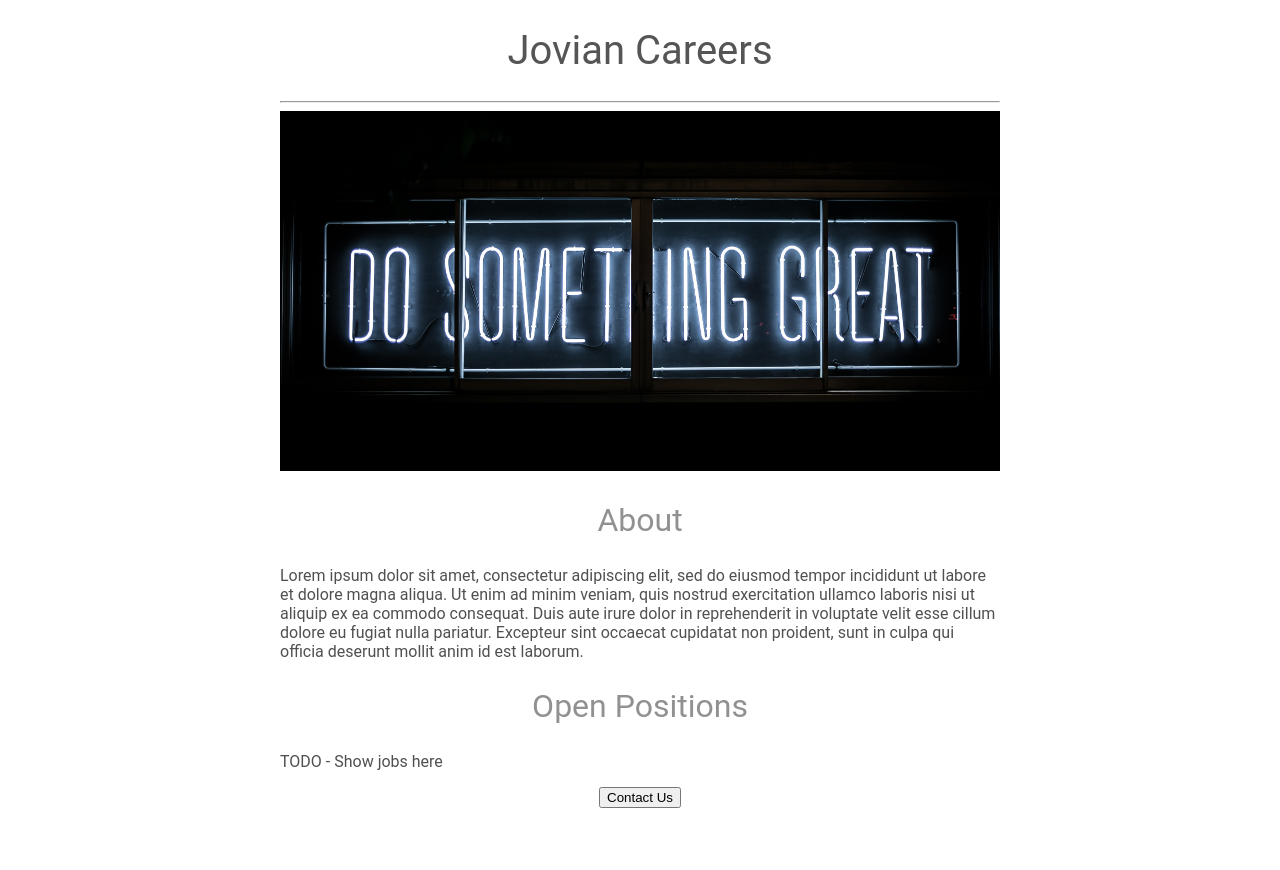
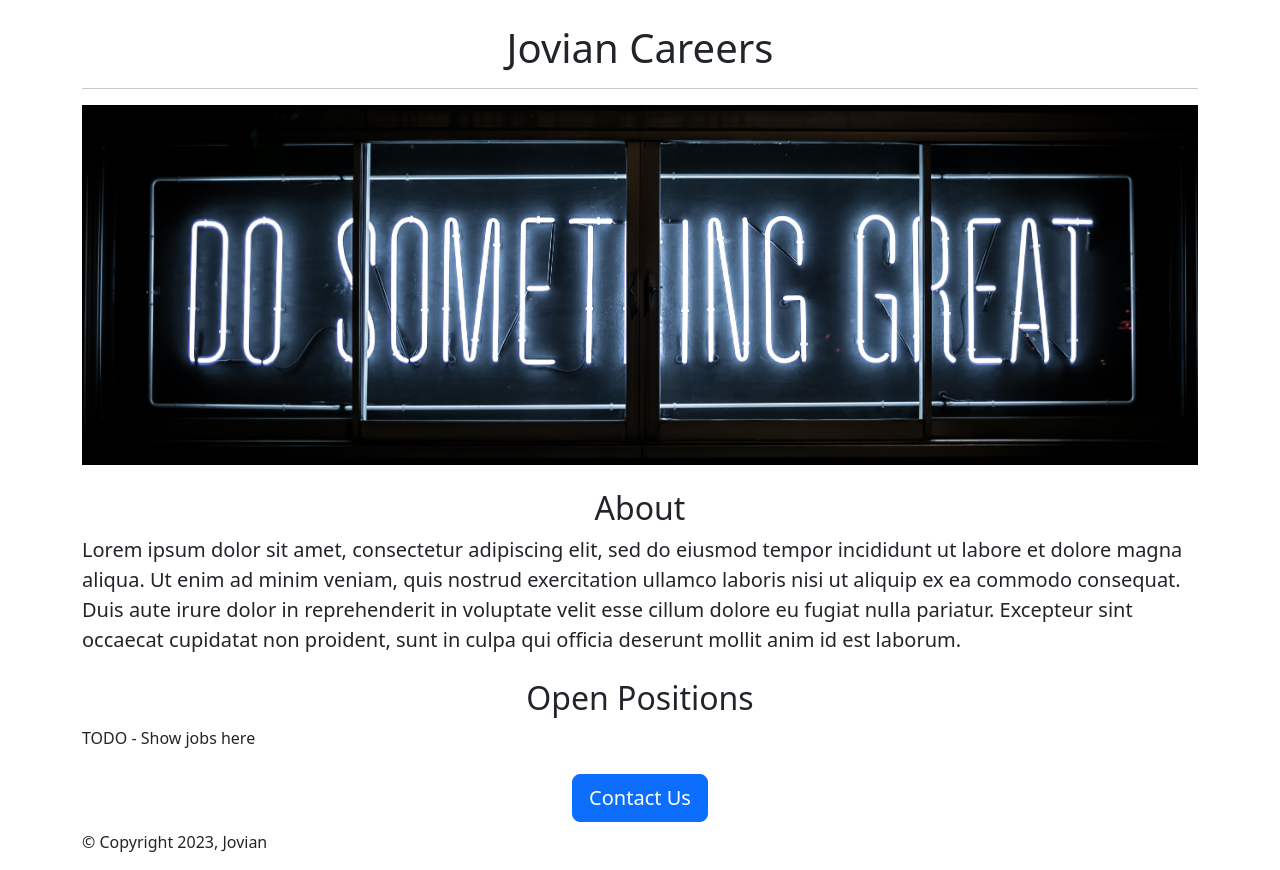
Before and after one commit to tuladhar33/jovian-careers-website-v2, a Python web app: template templates/home.html in a window 1280 px wide. Before the commit the page ends 808 px from the top, so only its background shows below. Run offline with Jinja, Linux system fonts and the light colour scheme; the template is opened without the code that fills it, so the values that code supplies are empty.

Commit message:
added  bootstrap css

```diff
--- a/templates/home.html
+++ b/templates/home.html
@@ -2,51 +2,31 @@
 <html>
   <head>
     <title>Jovian Careers</title>
+    <meta charset="utf-8">
+    <meta name="viewport" content="width=device-width, initial-scale=1">
+    <link href="https://cdn.jsdelivr.net/npm/bootstrap@5.3.0-alpha3/dist/css/bootstrap.min.css" rel="stylesheet" integrity="sha384-KK94CHFLLe+nY2dmCWGMq91rCGa5gtU4mk92HdvYe+M/SXH301p5ILy+dN9+nJOZ" crossorigin="anonymous">
     <style>
-      h1 {
-        font-size: 40px;
-        font-family: Roboto;
-        font-weight: normal;
-        text-align: center;
-        color: rgb(85, 85, 85);
-      }
-      h2 {
-        font-size: 32px;
-        font-family: Roboto;
-        font-weight: normal;
-        text-align: center;
-        color: rgb(145, 145, 145);
-      }
       #banner {
         width: 100%;
         height: 360px;
         object-fit: cover;
       }
-      .bodytext {
-        font-family: Roboto;
-        color: rgb(80,80,80)
-      }
-      #container {
-        max-width: 720px;
-        margin: 0 auto;
-      }
-
     </style>
   </head>
   <body>
-    <div id="container">
-    <h1>Jovian Careers</h1>
+    <div class="container">
+    <h1 class="text-center mt-4 mb-2">Jovian Careers</h1>
     <hr>
-    <img id="banner" src="https://jovian-careers-website.tuladhar.repl.co/static/banner.jpg" >
-    <h2>About</h2>
-    <p class="bodytext"> Lorem ipsum dolor sit amet, consectetur adipiscing elit, sed do eiusmod tempor incididunt ut labore et dolore magna aliqua. Ut enim ad minim veniam, quis nostrud exercitation ullamco laboris nisi ut aliquip ex ea commodo consequat. Duis aute irure dolor in reprehenderit in voluptate velit esse cillum dolore eu fugiat nulla pariatur. Excepteur sint occaecat cupidatat non proident, sunt in culpa qui officia deserunt mollit anim id est laborum.</p>
-    <h2>Open Positions</h2>
-    <p class="bodytext">TODO - Show jobs here</p>
+    <img class="img-fluid" id="banner" src="https://jovian-careers-website.tuladhar.repl.co/static/banner.jpg" >
+    <h2 class="text-center mt-4 mb-2">About</h2>
+    <p class="lead"> Lorem ipsum dolor sit amet, consectetur adipiscing elit, sed do eiusmod tempor incididunt ut labore et dolore magna aliqua. Ut enim ad minim veniam, quis nostrud exercitation ullamco laboris nisi ut aliquip ex ea commodo consequat. Duis aute irure dolor in reprehenderit in voluptate velit esse cillum dolore eu fugiat nulla pariatur. Excepteur sint occaecat cupidatat non proident, sunt in culpa qui officia deserunt mollit anim id est laborum.</p>
+    <h2 class="text-center mt-4 mb-2">Open Positions</h2>
+    <p >TODO - Show jobs here</p>
 
-    <div style="text-align: center;">
-      <button>Contact Us</button>
+    <div class="text-center mt-4 mb-2">
+      <button class="btn btn-primary btn-lg">Contact Us</button>
     </div>
-
+    <p>© Copyright 2023, Jovian</p>
 </div>
   </body>
 </html>
```
